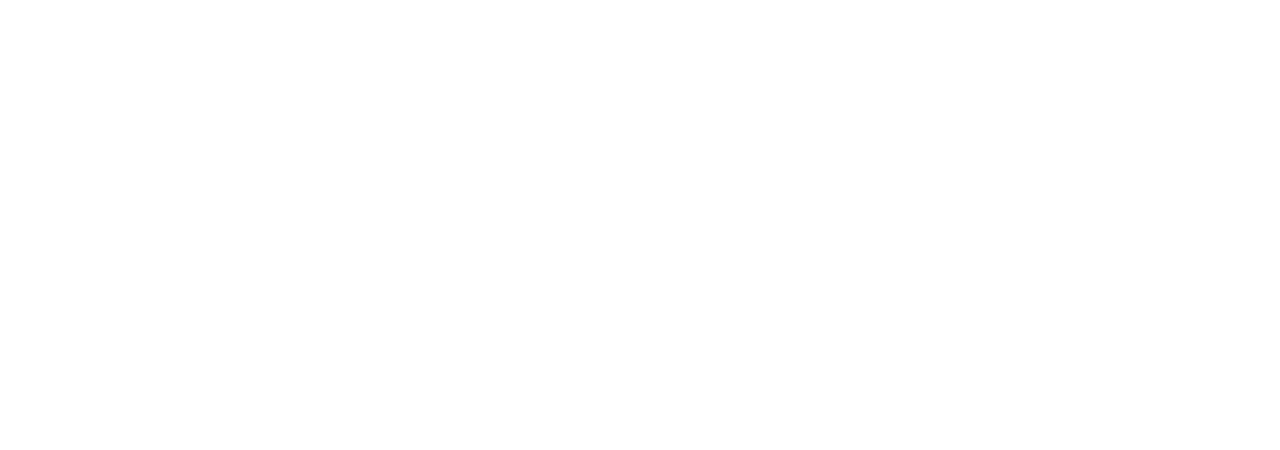
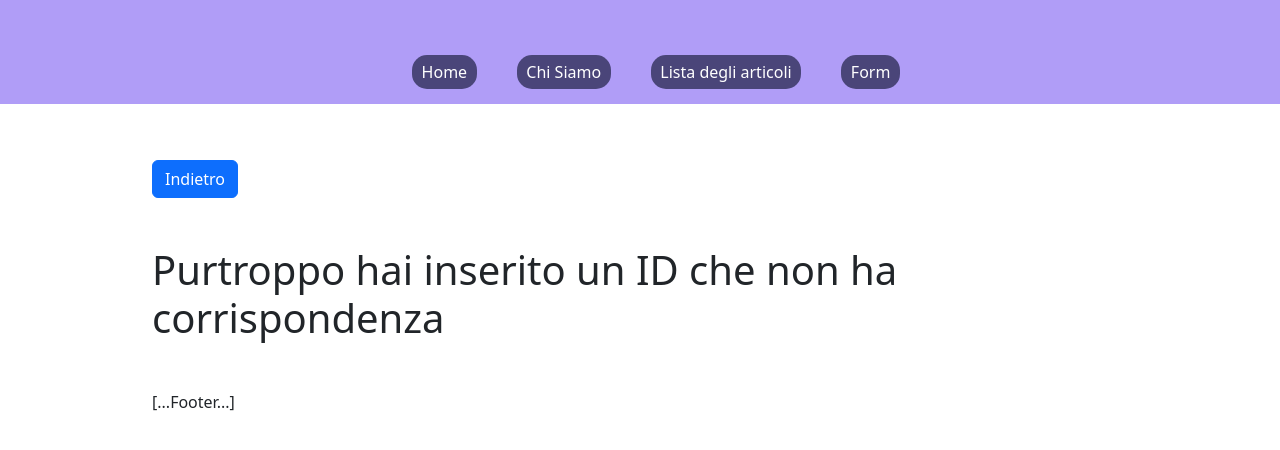
Before and after one commit to AndreaRaga56/react-router, a React (Vite) app: page /not-found in a window 1280 px wide. Before the commit this address had no page. Shown: the top 450 px of the page. Built offline with nearby package versions, Linux system fonts and the light colour scheme.

Commit message:
feat notfound, net e prev

```diff
--- a/src/App.jsx
+++ b/src/App.jsx
@@ -4,6 +4,7 @@ import HomePage from "./pages/HomePage";
 import ChiSiamo from "./pages/ChiSiamo";
 import Form from "./pages/Form"
 import Posts from "./pages/Posts"
+import NotFound from "./pages/NotFound";
 import SinglePage from "./pages/SinglePage";
 
 
@@ -20,6 +21,7 @@ function App() {
                             <Route path=":id" element={<SinglePage />} />
                         </Route>
                         <Route path="/Form" element={<Form />} />
+                        <Route path="/not-found" element={<NotFound />} />
                     </Route>
                 </Routes>
             </BrowserRouter >
--- a/src/components/MainNav.jsx
+++ b/src/components/MainNav.jsx
@@ -17,8 +17,7 @@ function MainNav(){
         {
             path: "/Form",
             title: "Form"
-        }
-
+        },
 
     ]
 
--- /dev/null
+++ b/src/pages/NotFound.jsx
@@ -0,0 +1,13 @@
+import { useNavigate } from "react-router-dom"
+
+function NotFound() {
+    const navigate = useNavigate()
+    return (
+        <div className="container mt-5">
+            <button className="btn btn-primary mt-2" onClick={() => navigate(-2)}>Indietro</button>
+            <h1 className="mt-5">Purtroppo hai inserito un ID che non ha corrispondenza</h1>
+        </div>
+    )
+}
+
+export default NotFound
--- a/src/pages/SinglePage.jsx
+++ b/src/pages/SinglePage.jsx
@@ -5,17 +5,24 @@ import { useNavigate, useParams } from "react-router-dom"
 
 function SinglePage() {
 
-    const { id } = useParams()
+    let { id } = useParams()
     const navigate = useNavigate()
     const apiUrl = "http://localhost:3333"
     let [curElem, setCurElem] = useState(null)
+    id= parseInt(id)
+    let next = id+1;
+    let prev = id-1;
 
 
     useEffect(() => {
         console.log("partito")
         axios.get(`${apiUrl}/posts/${id}`).then((resp) => {
             setCurElem(resp.data)
-        });
+        }).catch((err)=>{
+            if(err.status===404){
+                navigate("/not-found")
+            }
+        })
     }, [id])
 
     return (
@@ -23,6 +30,11 @@ function SinglePage() {
         {curElem && (
             <div className="container">
                 <button className="btn btn-primary mt-2" onClick={() => navigate(-1)}>Indietro</button>
+                <div className="d-flex gap-2">
+                <button disabled={prev===0} className="btn btn-secondary mt-2" onClick={() => navigate(`/Posts/${prev}`)}>Precedente</button>
+                <button className="btn btn-secondary mt-2" onClick={() => navigate(`/Posts/${next}`)}>Successivo</button>
+                </div>
+
 
                 <h1 className="mt-4"> POST ID: {id}</h1>
                 <h2 className="mt-2">{curElem.title}</h2>
```
